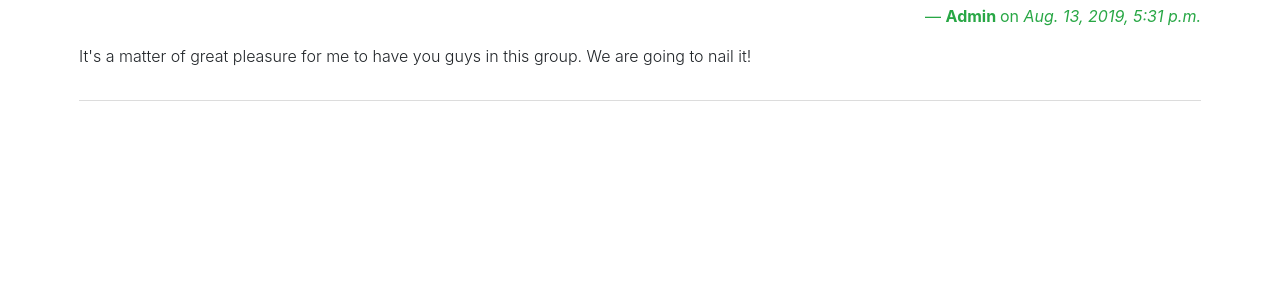
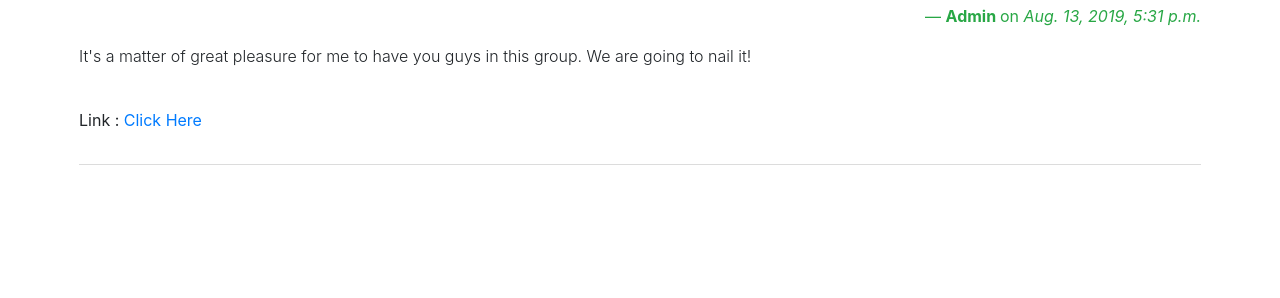
Before and after one commit to pandeyroshan/CampusConnect, a Django app: page / in a window 1280 px wide. Shown: the part 146-444 px from the top of the page. Run offline with Django 3.2, Linux system fonts and the light colour scheme; a user stored in the database is signed in; data comes from the database, SQL or seed files in the repository; some libraries are stand-ins or nearby versions.

Commit message:
Update home.html

```diff
--- a/CamCon/templates/CamCon/home.html
+++ b/CamCon/templates/CamCon/home.html
@@ -31,6 +31,8 @@
                             <footer class="blockquote-footer text-success"><strong class="text-success">Admin </strong>on <cite title="Source Title text-secondary">{{data.date}}</cite></footer>
                     </blockquote>
                   <p class="article-content font-weight-light">{{ data.Passage|linebreaksbr }}</p>
+                  <br>
+                  <p>Link : <a href="{{data.Link}}" target="_blank">Click Here</a></p>
                 </div>
             </article>
             <hr>
```
